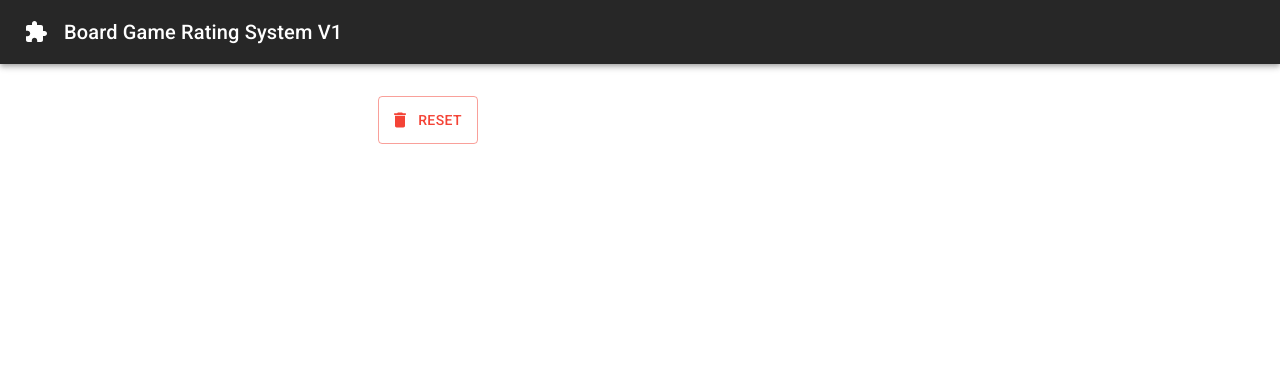
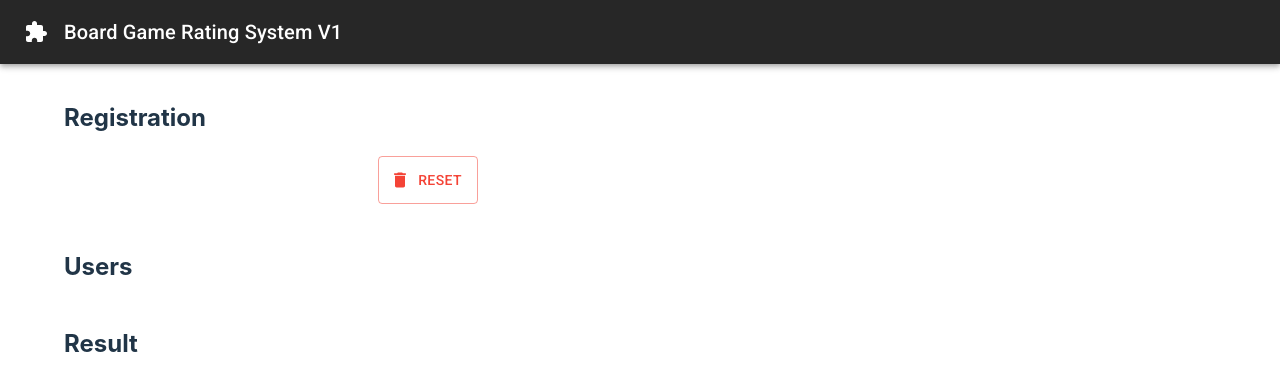
Before and after one commit to warabico/BoardGameRatingSystemV1, a React (Vite) app in the folder board_game_rating/: page / in a window 1280 px wide. Shown: the top 390 px of the page. Built offline with nearby package versions, Linux system fonts and the light colour scheme.

Commit message:
[Modify]Added titles.

```diff
--- a/board_game_rating/src/App.jsx
+++ b/board_game_rating/src/App.jsx
@@ -49,10 +49,10 @@ function App() {
             <AppNavbar />
             <Container
                 maxWidth="lg"
-                spacing={1}
-                sx={{ my: 2, paddingTop: 2, paddingBottom: 2 }}
+                sx={{ my: 1, paddingTop: 1, paddingBottom: 1 }}
             >
                 <UserRegistration register={addUser} reset={resetData} />
+                <Divider />
                 <UserList
                     users={users}
                     joinUsersState={[joinUsers, setJoinUsers]}
--- a/board_game_rating/src/components/JoinUserList.jsx
+++ b/board_game_rating/src/components/JoinUserList.jsx
@@ -15,6 +15,7 @@ const JoinUserList = ({ users, joinUsersState }) => {
 
     return (
         <>
+            <h2>Result</h2>
             <List>
                 {joinUsers.map((joinUser) => {
                     return (
--- a/board_game_rating/src/components/UserList.jsx
+++ b/board_game_rating/src/components/UserList.jsx
@@ -28,6 +28,8 @@ const UserList = ({ users = [], joinUsersState }) => {
 
     return (
         <>
+            <br />
+            <h2>Users</h2>
             <Grid container columnSpacing={2}>
                 {users
                     .sort((a, b) => b.rating - a.rating)
--- a/board_game_rating/src/components/UserRegistration.jsx
+++ b/board_game_rating/src/components/UserRegistration.jsx
@@ -26,6 +26,7 @@ const UserRegistration = ({ register, reset }) => {
 
     return (
         <>
+            <h2>Registration</h2>
             <Stack spacing={2} direction="row">
                 <form onSubmit={submit}>
                     <Stack spacing={2} direction="row">
```
